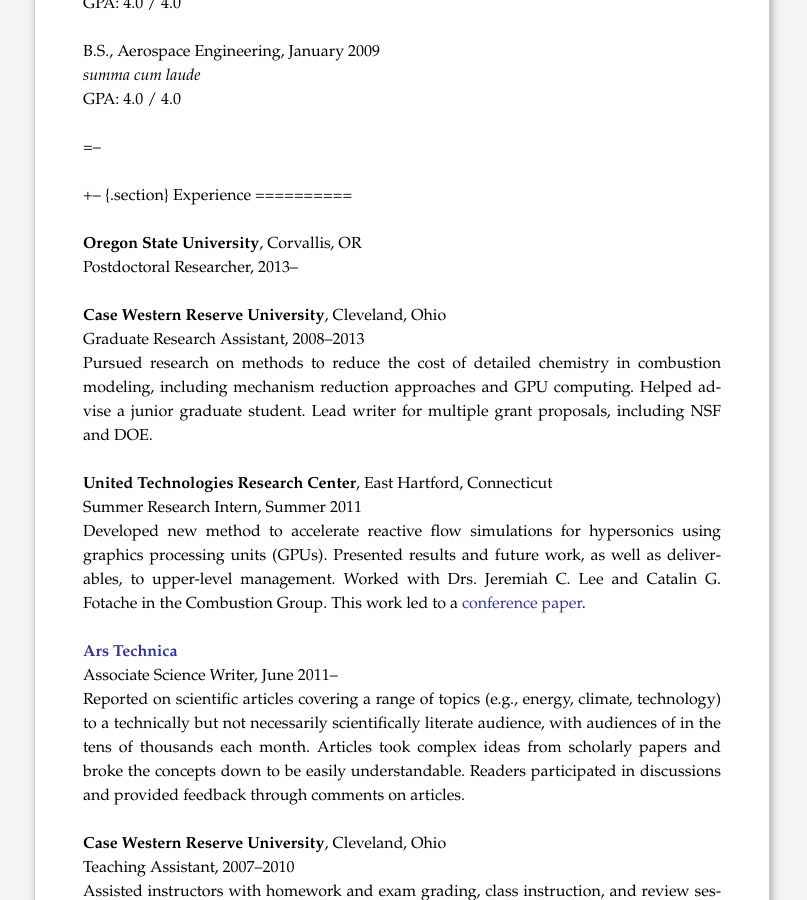
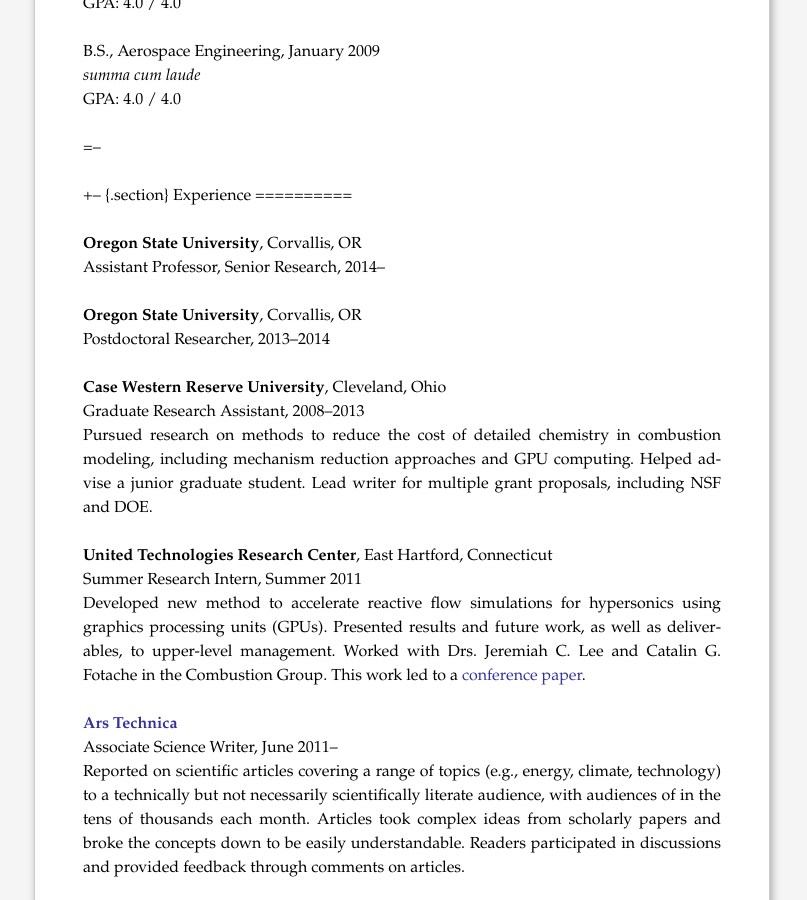
Before and after one commit to kyleniemeyer/kyleniemeyer.com, a Jekyll site: the page built from CV/index.markdown, in a window 1280 px wide and 900 px high, scrolled down 823 px. Shown: the whole window, without its empty margins (238-1045 px from the left). Built offline with Jekyll 4.4.1, drawn with Linux system fonts in a browser that asks for light colours; Markdown is read by kramdown in place of the engine named in the settings.

Commit message:
Added new position

```diff
--- a/CV/index.markdown
+++ b/CV/index.markdown
@@ -6,7 +6,7 @@ top: Kyle Niemeyer
 ---
 
 +-- {.section}
-Download the most recent version of my CV here: \{ [pdf](https://www.dropbox.com/s/iyrojgeilotjdd4/KE_Niemeyer_CV.pdf) \}
+Download the most recent version of my CV here: \{ [pdf](https://www.dropbox.com/s/iyrojgeilotjdd4/KE_Niemeyer_CV.pdf?dl=0) \}
 =--
 
 +--	{.section}
@@ -43,7 +43,10 @@ Experience
 ==========
 
 **Oregon State University**, Corvallis, OR
-Postdoctoral Researcher, 2013--
+Assistant Professor, Senior Research, 2014--
+
+**Oregon State University**, Corvallis, OR
+Postdoctoral Researcher, 2013--2014
 
 **Case Western Reserve University**, Cleveland, Ohio
 Graduate Research Assistant, 2008--2013
--- a/index.markdown
+++ b/index.markdown
@@ -9,7 +9,9 @@ section: Home
 Welcome
 =======
 
-I'm Kyle Niemeyer, a postdoctoral researcher at Oregon State University studying combustion modeling, numerical methods for simulations of various physical processes, and more.
+I'm Kyle Niemeyer, an Assitant Professor (Senior Research) in mechanical engineering at Oregon State University.
+
+My research interests generally focus on computational modeling of multi-physics flows relevant to applications in aerospace, transportation, and energy systems. This includes both developing new tools and strategies to integrate accurate physical models into practical engineering simulations, as well as using these and existing computational models to study scientific and engineering problems in the above areas.
 You can find out more about me by poking around the links above and below.
 
 +--	{.section}
@@ -31,7 +33,7 @@ Corvallis, OR, 97331
 Research
 ========
 
-My day job is as a [postdoctoral researcher](/work) in mechanical engineering at [Oregon State University](http://oregonstate.edu/), in the [School of Mechanical, Industrial, and Manufacturing Engineering](http://mime.oregonstate.edu).
+My day job is as an [Assistant Professor, Senior Research,](/work) in mechanical engineering at [Oregon State University](http://oregonstate.edu/), in the [School of Mechanical, Industrial, and Manufacturing Engineering](http://mime.oregonstate.edu).
 
 My research to-date has focused on developing methods to ease the integration of detailed and accurate chemistry in combustion modeling. Some of the strategies I've explored include chemical mechanism simplification and the use of graphics hardware (GPU computing) to accelerate reactive flow calculations. I'm also interested in developing new numerical methods that will allow us to better simulate all sorts of physical phenomena, including combustion, liquid sprays and droplet atomization, and the interaction of fluids with solid structures.
 
--- a/work/index.markdown
+++ b/work/index.markdown
@@ -6,7 +6,7 @@ section: Work
 
 Research
 ========
-I'm a postdoctoral researcher in the [School of Mechanical, Industrial, and Manufacturing Engineering][mime]
+I'm an Assistant Professor, Senior Research, of mechanical engineering in the [School of Mechanical, Industrial, and Manufacturing Engineering][mime]
 at [Oregon State University][osu] in Corvallis, Oregon.
 
 I received my PhD in mechanical engineering at [Case Western Reserve University][case] in August 2013. My advisor was [Professor Jackie Sung][sung] of the [Combustion Diagnostics Laboratory][cdl] at the University of Connecticut.
```
